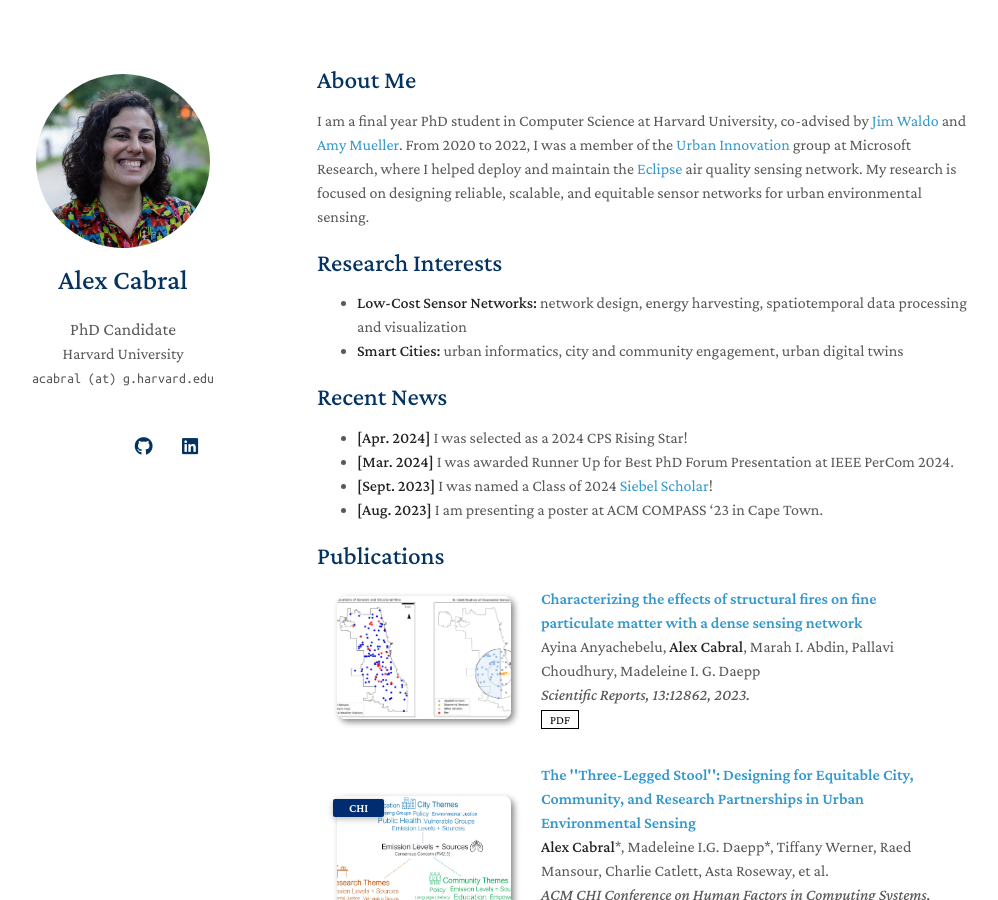
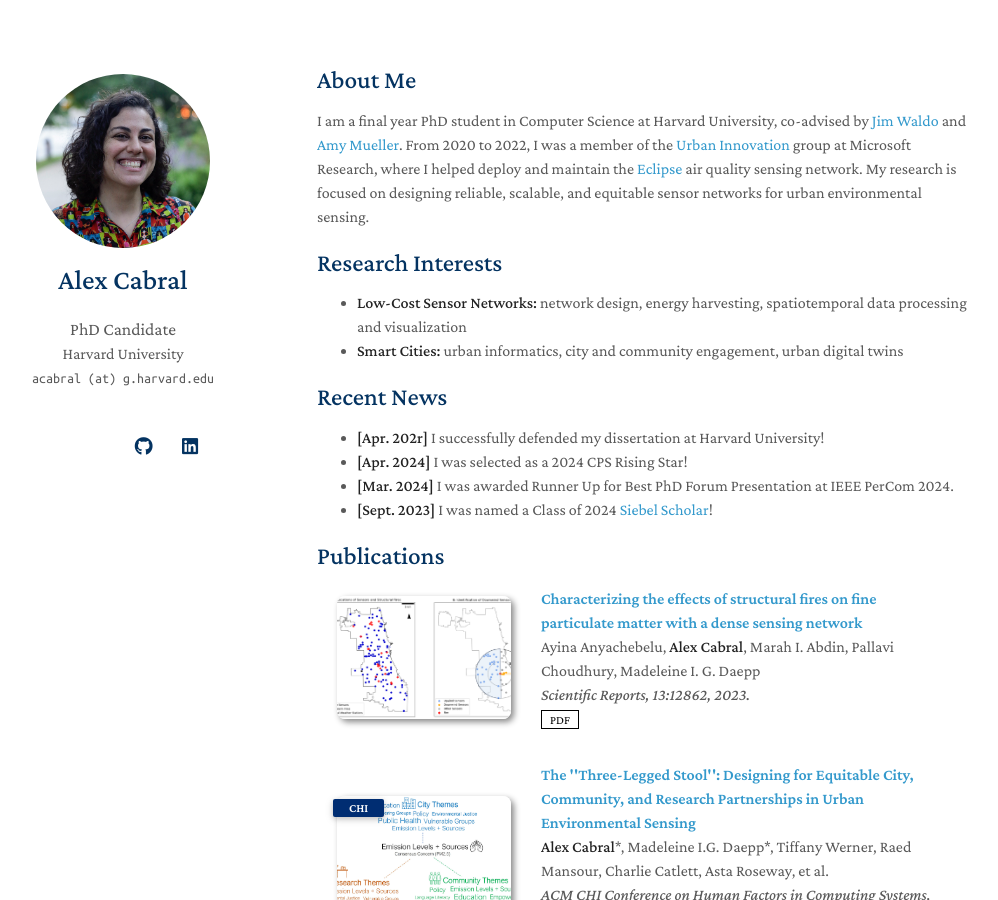
Before and after one commit to a-cabral/a-cabral.github.io, a Jekyll site: the page built from index.md, in a window 1280 px wide and 900 px high. Shown: the whole window, without its empty margins (153-1151 px from the left). Built offline with Jekyll 4.4.1, drawn with Linux system fonts in a browser that asks for light colours; nearby versions of some CDN libraries; a style sheet for code colours, icons or effects is not loaded; our own code applies the rules of GitHub Pages for plain Markdown files.

Commit message:
Update index.md

```diff
--- a/index.md
+++ b/index.md
@@ -14,10 +14,11 @@ I am a final year PhD student in Computer Science at Harvard University, co-advi
 
 ## Recent News
 
+- **[Apr. 202r]** I successfully defended my dissertation at Harvard University!
 - **[Apr. 2024]** I was selected as a 2024 CPS Rising Star!
 - **[Mar. 2024]** I was awarded Runner Up for Best PhD Forum Presentation at IEEE PerCom 2024.
 - **[Sept. 2023]** I was named a Class of 2024 [Siebel Scholar](https://www.siebelscholars.com/articles/siebel-scholars-foundation-announces-class-of-2024/)!
-- **[Aug. 2023]** I am presenting a poster at ACM COMPASS '23 in Cape Town.
+
 
 
 {% include_relative _includes/publications.md %}
```
